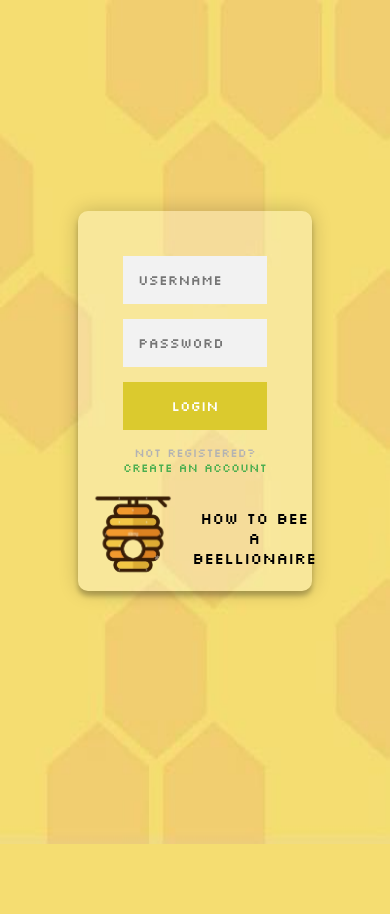
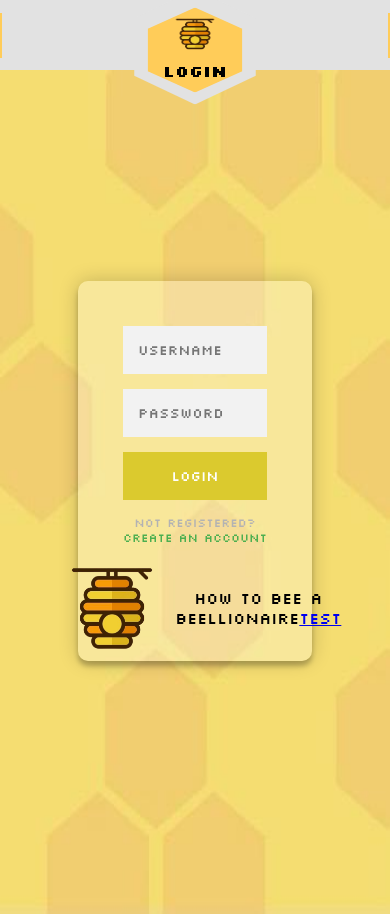
Before and after one commit to Shixuuu/Code-Overflow, a Flask app: page / in a window 390 px wide. Before the commit the page ends 844 px from the top, so only its background shows below. Run offline with Flask 3, Linux system fonts and the light colour scheme.

Commit message:
2 sept 10pm
navbar added + profile page(draft)

```diff
--- a/app/routes.py
+++ b/app/routes.py
@@ -6,6 +6,6 @@ from app.models import User, db
 def home():
     return render_template('home.html')
 
-@app.route('/about')
-def about():
-    return render_template('about.html')
+@app.route('/profile')
+def profile():
+    return render_template('profile.html')
--- a/app/static/index.css
+++ b/app/static/index.css
@@ -2,6 +2,200 @@
   margin: 0;
   padding: 0;
   box-sizing: border-box;
+}
+
+.navbar {
+  display: flex;
+  position: absolute;
+  justify-content: space-around;
+  align-items: center;
+  background-color: #E2E2E2;
+  position: relative;
+  height: 100px;
+}
+
+.navbar-item {
+  text-align: center;
+  flex: 1;
+  position: relative;
+  z-index: 1;
+}
+
+.navbar-item img {
+  width: 68px;
+  height: 55px;
+  display: block;
+  margin: -10px auto 3px auto;
+  transition: 0.4s;
+}
+
+.navbar-item.active img {
+  width: 85px;
+  height: 70px;
+}
+
+.navbar-item span {
+  font-size: medium;
+  color: #000;
+  font-weight: bold;
+  transition: 0.4s;
+}
+
+.navbar-item.active span {
+  font-size: large;
+  color: #000;
+  font-weight: bold;
+}
+
+.navbar-item.active::after {
+  content: '';
+  position: absolute;
+  top: 100%;
+  left: 50%;
+  transform: translate(-50%, -50%);
+  width: 185px;
+  height: 140px;
+  background-color: #FFCC59;
+  clip-path: polygon(50% 0%, 95% 25%, 95% 75%, 50% 100%, 5% 75%, 5% 25%);
+  z-index: -1;
+}
+
+.navbar-item.active::before {
+  content: '';
+  position: absolute;
+  top: 90%;
+  left: 50%;
+  transform: translate(-50%, -50%);
+  width: 225px;
+  height: 180px;
+  background-color: #E2E2E2;
+  clip-path: polygon(50% 0%, 95% 25%, 95% 75%, 50% 100%, 5% 75%, 5% 25%);
+  z-index: -1;
+}
+
+.navbar-item.active {
+  height: 45px;
+}
+
+.separator {
+  height: 60px;
+  border-left: 4px solid #FFCC59;
+}
+
+@media (max-width: 1200px) {
+  .navbar-item img {
+      width: 55px;
+      height: 45px;
+  }
+
+  .navbar-item:hover img, .navbar-item.active img {
+      width: 70px;
+      height: 58px;
+  }
+
+  .navbar-item.active::after {
+      width: 135px;
+      height: 105px;
+  }
+
+  .navbar-item.active::before {
+      width: 165px;
+      height: 140px;
+  }
+
+  .navbar-item.active {
+      height: 35px;
+  }
+
+  .navbar-item span {
+      font-size: 16px;
+  }
+
+  .navbar-item.active span {
+      font-size: 20px;
+  }
+}
+
+@media (max-width: 992px) {
+  .navbar-item img {
+      width: 50px;
+      height: 40px;
+  }
+
+  .navbar-item:hover img, .navbar-item.active img {
+      width: 65px;
+      height: 52px;
+  }
+
+  .navbar-item.active::after {
+      width: 125px;
+      height: 95px;
+  }
+
+  .navbar-item.active::before {
+      width: 155px;
+      height: 125px;
+  }
+
+  .separator {
+      height: 50px;
+      border-left-width: 3px;
+  }
+
+  .navbar-item.active {
+      height: 30px;
+  }
+
+  .navbar-item span {
+      font-size: 14px;
+  }
+
+  .navbar-item.active span {
+      font-size: 18px;
+  }
+}
+
+@media (max-width: 768px) {
+  .navbar {
+      height: 70px;
+  }
+
+  .navbar-item img {
+      width: 45px;
+      height: 36px;
+  }
+
+  .navbar-item:hover img, .navbar-item.active img {
+      width: 60px;
+      height: 48px;
+  }
+
+  .navbar-item.active::after {
+      width: 105px;
+      height: 85px;
+  }
+
+  .navbar-item.active::before {
+      width: 135px;
+      height: 115px;
+  }
+
+  .separator {
+      height: 45px;
+      border-left-width: 2px;
+  }
+
+  .navbar-item.active {
+      height: 30px;
+  }
+
+  .navbar-item span {
+      font-size: 12px;
+  }
+
+  .navbar-item.active span {
+      font-size: 16px;
+  }
 }
 
 @media only screen and (max-width:600px){
@@ -19,7 +213,6 @@
 }
 }
 
-
 @media only screen and (min-width:600px){
 
 .backgroundsmall{
@@ -35,16 +228,16 @@
 }
 
 body {
-
   font-size: 1rem;
   font-family: silkscreen, 'Trebuchet MS', Arial, sans-serif;
 }
 
 
-
 @import url(https://fonts.googleapis.com/css?family=Roboto:300);
 
-
+.login-page{
+  top:100px;
+}
 .form {
 position: relative;
 background: rgba(255, 255, 255, 0.29);
--- a/app/templates/home.html
+++ b/app/templates/home.html
@@ -10,11 +10,18 @@
     <link rel="stylesheet" href="{{ url_for('static', filename='index.css') }}">
 </head>
 <body>
+    <div class="navbar">
+      <div class="separator"></div>
+      <div class="navbar-item active">
+          <img src="static/img/beehive-logo.png" alt="beehive">
+          <span>Login</span>
+      </div>
+      <div class="separator"></div>
+    </div>
+
         <img src="static/img/WhatsApp Image 2024-09-02 at 2.44.53 PM.jpeg" class="backgroundbig">
         <img src="static/img/WhatsApp Image 2024-09-02 at 4.04.39 PM.jpeg" class="backgroundsmall">
         <div class="login-page">
-
-
             <div class="form">
                 <form class="register-form">
                     <input type="text" placeholder="Name"/>
@@ -28,13 +35,14 @@
                     <input type="password" placeholder="Password"/>
                     <button>Login</button>
                     <p class="message">Not registered? <a href="#">Create an account</a></p>
+                </form>
                 <div class="iconAndTitle">
-              <img src="static/img/beehive-removebg-preview.png">
-              <span>How to BEE a BEELLIONAIRE</span>
-          </div>
-          </form>
-
+                    <img src="static/img/beehive-logo.png">
+                    <span>How to BEE a BEELLIONAIRE<a href="{{ url_for('profile') }}">TEST</a></span>
                 </div>
             </div>
+        </div>
+
+
 </body>
 </html>
```
Also changed, not shown: app/static/profile.css (added, +40 -0 lines), app/static/styles.css (added, +296 -0 lines), app/templates/navbar.html (+36 -11 lines), app/templates/profile.html (added, +30 -0 lines), app/static/img/beehive-logo.png (added), app/static/img/beehive-removebg-preview.png (deleted), app/static/img/honeyjar-icon.png (added), app/static/img/insurance-icon.png (added), app/static/img/investment-icon.png (added), app/static/img/loaning-icon.png (added), app/static/img/social-icon.png (added). Lines whose indentation alone changed are shown as unchanged.
